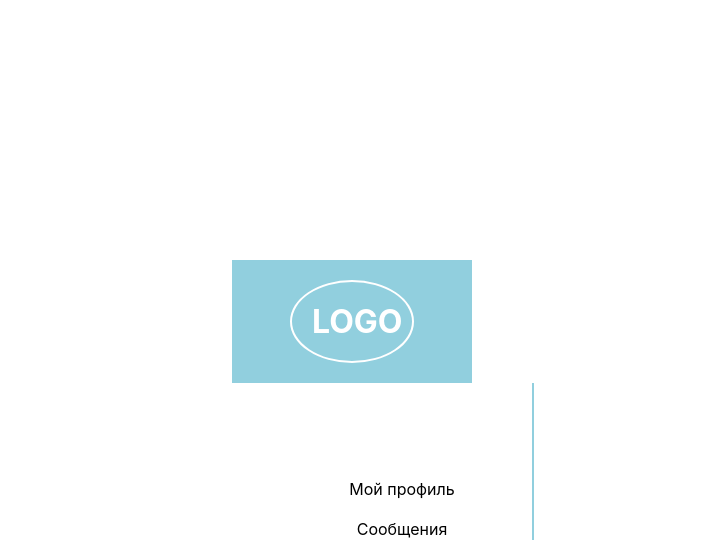
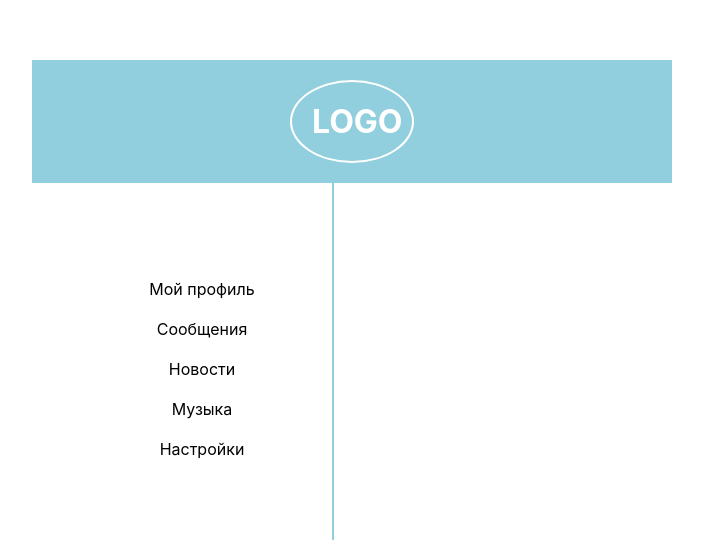
Before and after one commit to LykovAlex/social-network, a React (Create React App) app: page / in a window 1280 px wide. Shown: the part 260-800 px from the top of the page, without its empty margins (288-991 px from the left). Built offline with nearby package versions, Linux system fonts and the light colour scheme.

Commit message:
Revert "m400"
This reverts commit 6a5d7711bc2cecb158dcefbda6a3ff995507ae26.

```diff
--- a/src/index.css
+++ b/src/index.css
@@ -1,5 +1,5 @@
 body {
-  margin: 400px;
+  margin: 200px;
   padding: 120px;
   font-family: -apple-system, BlinkMacSystemFont, "Segoe UI", "Roboto", "Oxygen",
     "Ubuntu", "Cantarell", "Fira Sans", "Droid Sans", "Helvetica Neue",
```
